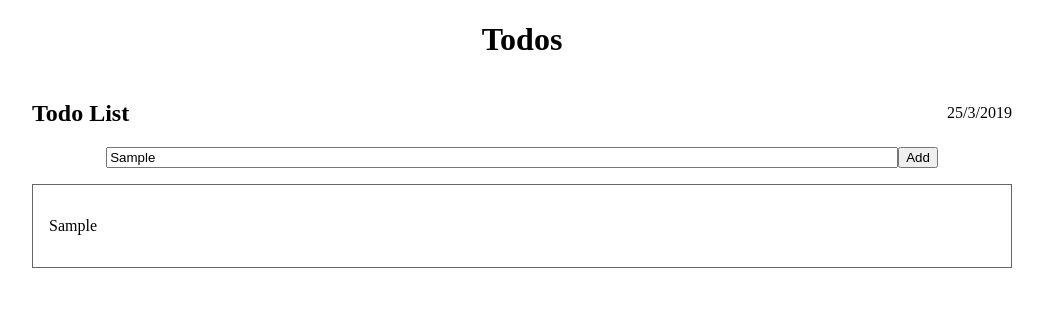
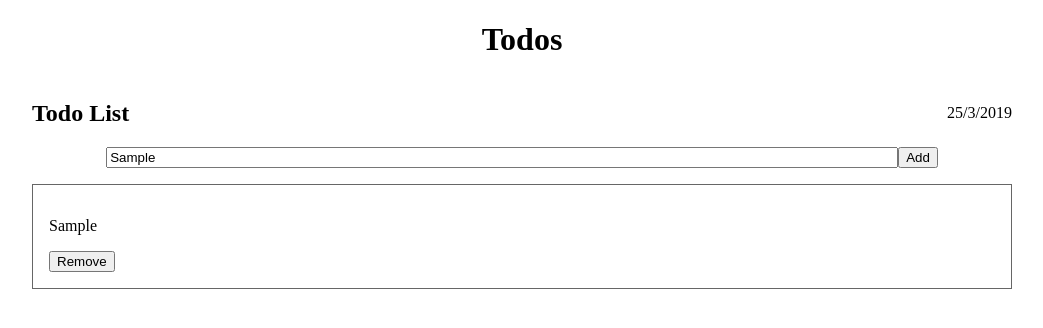
Before and after one commit to MarsBased/angular-crash-course, an Angular app: page / in a window 1280 px wide. Both pictures are taken after typing "Sample" into the empty fields and a click on the button "Add". Shown: the top 328 px of the page, without its empty margins (118-1161 px from the left). Built offline with nearby package versions, Linux system fonts and the light colour scheme.

Commit message:
Add click directive and pipe demo

```diff
--- a/src/app/app.module.ts
+++ b/src/app/app.module.ts
@@ -9,6 +9,7 @@ import { AddTodoComponent } from './components/add-todo/add-todo.component';
 import { TodoListComponent } from './components/todo-list/todo-list.component';
 import { ColorDirective } from './directives/color.directive';
 import { ClickDirective } from './directives/alert.directive';
+import { CustomDateFormatPipe } from './pipes/date.pipe';
 
 @NgModule({
   declarations: [
@@ -21,7 +22,10 @@ import { ClickDirective } from './directives/alert.directive';
 
     // Directives
     ColorDirective,
-    ClickDirective
+    ClickDirective,
+
+    // Pipes
+    CustomDateFormatPipe
   ],
   imports: [BrowserModule, FormsModule],
   providers: [],
--- a/src/app/components/header/header.component.html
+++ b/src/app/components/header/header.component.html
@@ -2,5 +2,5 @@
 
 <div class="subtitle">
   <h2 [title]="subtitle">{{ subtitle }}</h2>
-  <span>{{ formattedDate }}</span>
+  <span>{{ today | appCustomDateFormat }}</span>
 </div>
--- a/src/app/components/header/header.component.ts
+++ b/src/app/components/header/header.component.ts
@@ -13,9 +13,4 @@ export class HeaderComponent {
     this.today = new Date();
     this.subtitle = 'Todo List';
   }
-
-  get formattedDate(): string {
-    return `${this.today.getDate()}/${this.today.getMonth() +
-      1}/${this.today.getFullYear()}`;
-  }
 }
--- a/src/app/components/todo-list/todo-list.component.html
+++ b/src/app/components/todo-list/todo-list.component.html
@@ -1,4 +1,11 @@
 <div class="todo-list">
   <app-add-todo (addTodo)="onAddTodo($event)"></app-add-todo>
-  <app-todo [data]="todo" appColor></app-todo>
+  <div class="todos" *ngFor="let todo of todoList">
+    <app-todo
+      [data]="todo"
+      (removeTodo)="onRemoveTodo(todo)"
+      appColor
+      *ngIf="todo && todo !== ''"
+    ></app-todo>
+  </div>
 </div>
--- a/src/app/components/todo-list/todo-list.component.ts
+++ b/src/app/components/todo-list/todo-list.component.ts
@@ -5,9 +5,15 @@ import { Component } from '@angular/core';
   templateUrl: 'todo-list.component.html'
 })
 export class TodoListComponent {
-  todo = '';
+  todoList: string[] = [];
 
   onAddTodo(newTodo: string): void {
-    this.todo = newTodo;
+    this.todoList.push(newTodo);
+  }
+
+  onRemoveTodo(todo: string): void {
+    const index = this.todoList.indexOf(todo);
+
+    this.todoList.splice(index, 1);
   }
 }
--- a/src/app/components/todo/todo.component.html
+++ b/src/app/components/todo/todo.component.html
@@ -1,3 +1,4 @@
 <div class="todo">
   <p>{{ data }}</p>
+  <button (click)="remove()">Remove</button>
 </div>
--- a/src/app/components/todo/todo.component.ts
+++ b/src/app/components/todo/todo.component.ts
@@ -1,4 +1,4 @@
-import { Component, Input } from '@angular/core';
+import { Component, Input, Output, EventEmitter } from '@angular/core';
 
 @Component({
   selector: 'app-todo',
@@ -8,4 +8,10 @@ import { Component, Input } from '@angular/core';
 export class TodoComponent {
   @Input()
   data: string;
+  @Output()
+  removeTodo = new EventEmitter<void>();
+
+  remove(): void {
+    this.removeTodo.emit();
+  }
 }
--- /dev/null
+++ b/src/app/pipes/date.pipe.ts
@@ -0,0 +1,8 @@
+import { Pipe, PipeTransform } from '@angular/core';
+
+@Pipe({ name: 'appCustomDateFormat' })
+export class CustomDateFormatPipe implements PipeTransform {
+  transform(date: Date) {
+    return `${date.getDate()}/${date.getMonth() + 1}/${date.getFullYear()}`;
+  }
+}
```
Also changed, not shown: 1 other file (tests, documents, lock files or other folders).
